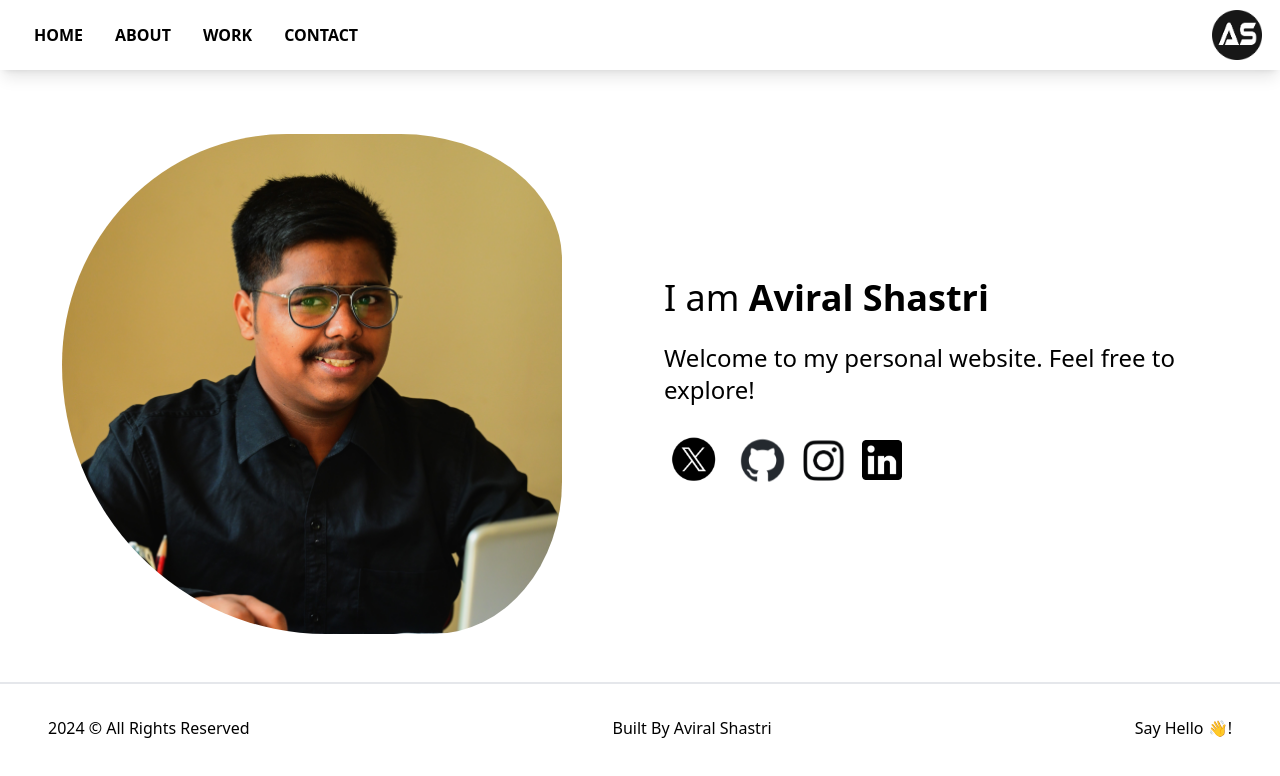
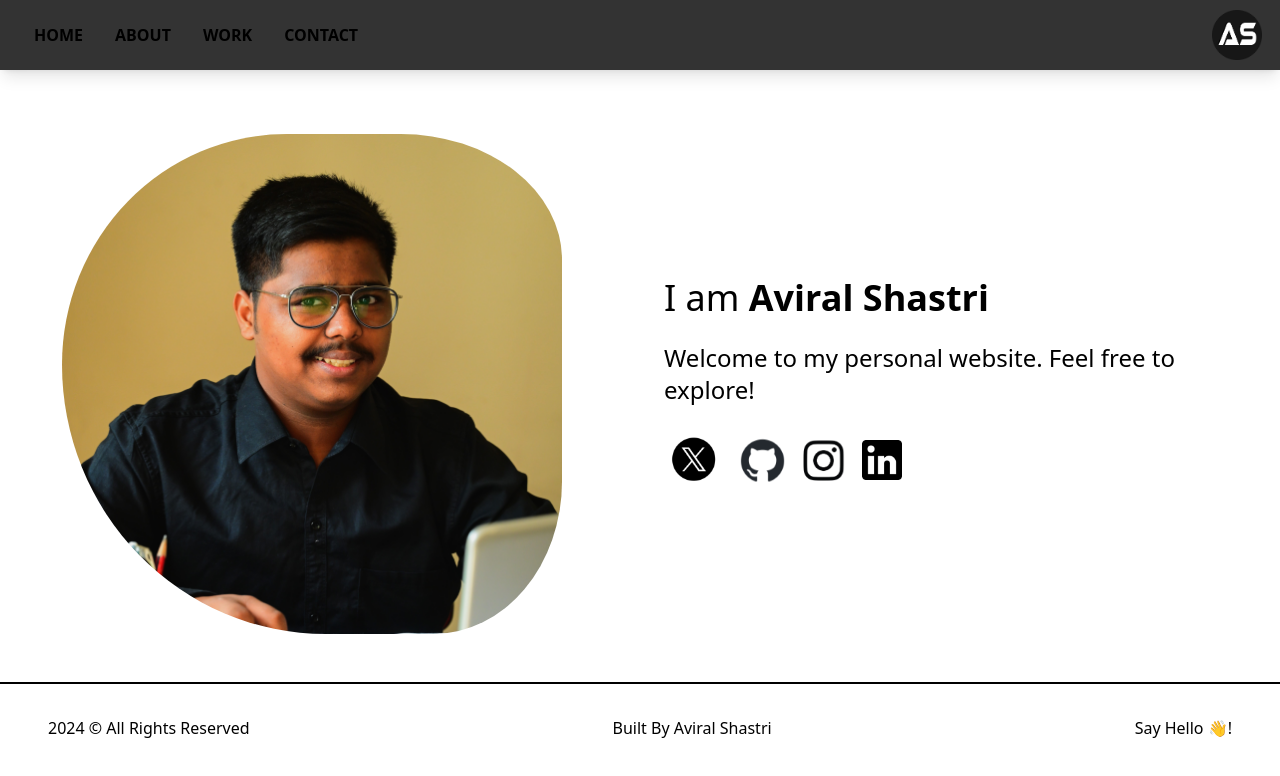
Before and after one commit to aviralshastri/portfolio-temporary, a Next.js app: page / in a window 1280 px wide. Shown: the top 776 px of the page. Built offline with nearby package versions, Linux system fonts and the light colour scheme.

Commit message:
Update tailwind.config.js

```diff
--- a/tailwind.config.js
+++ b/tailwind.config.js
@@ -9,6 +9,8 @@ module.exports = {
   ],
   prefix: "",
   theme: {
+    colors: {
+      'lavinder': '#fbf6fd'},
     container: {
       center: true,
       padding: "2rem",
```
